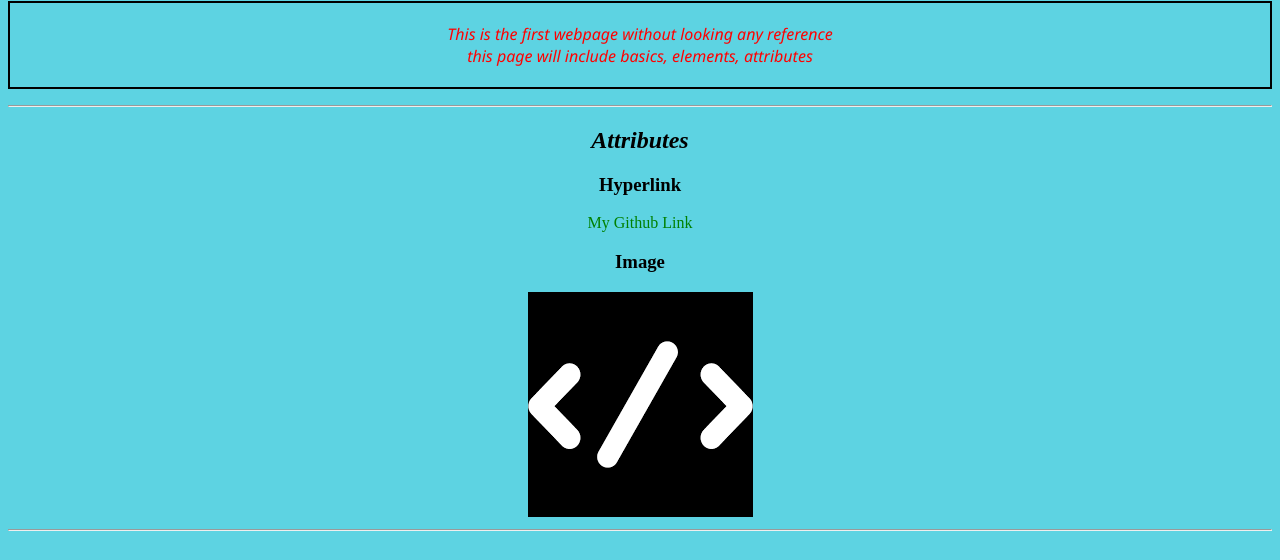
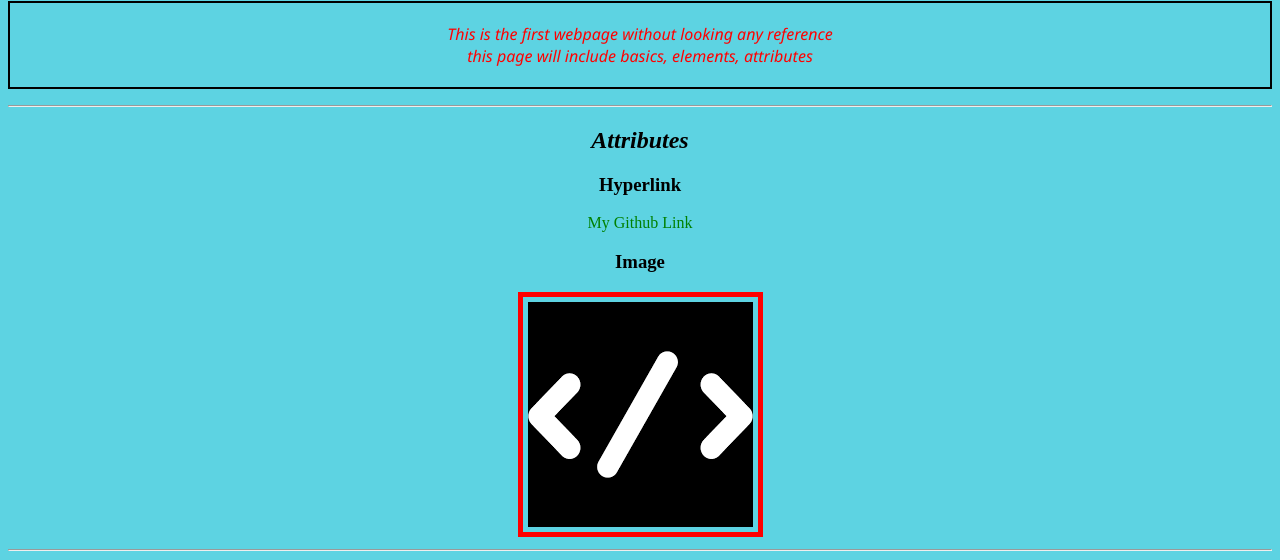
Before and after one commit to techoflashh/Learning-HTML, a plain HTML site: page practice.html in a window 1280 px wide. Shown: the part 79-639 px from the top of the page. Drawn offline with Linux system fonts and the light colour scheme.

Commit message:
final commit

```diff
--- a/practice.html
+++ b/practice.html
@@ -25,7 +25,7 @@
         <h3>Hyperlink</h3>
         <a href="https://github.com//techoflashh"> My Github Link</a>
         <h3>Image</h3>
-        <img src="image1.png" alt="image">
+        <img src="image1.png" alt="image" style="border: 5px solid red; padding: 5px;">
         <hr>
         <!-- Style -->
         <h3 style="text-align: center;font-size: xx-large;">Style </h3>
```
Also changed, not shown: practice3.html (renamed from contact.html).
